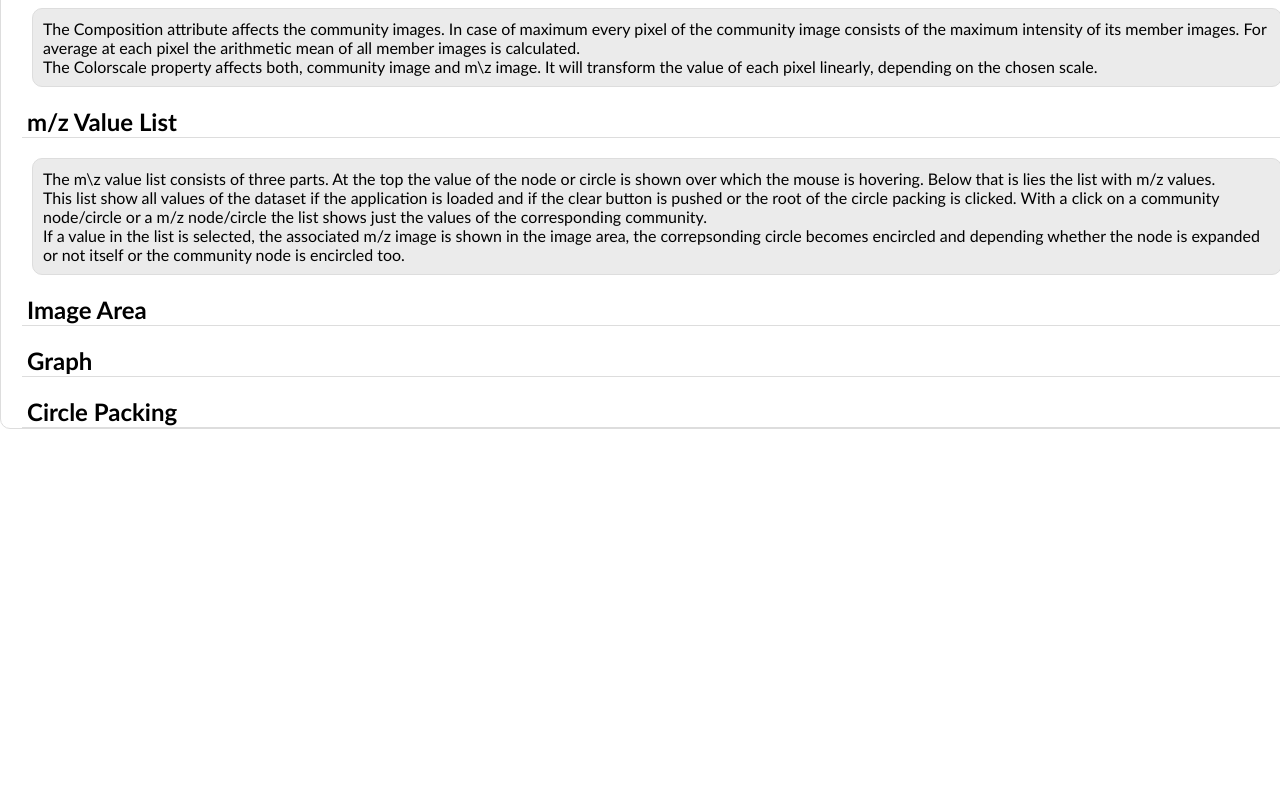
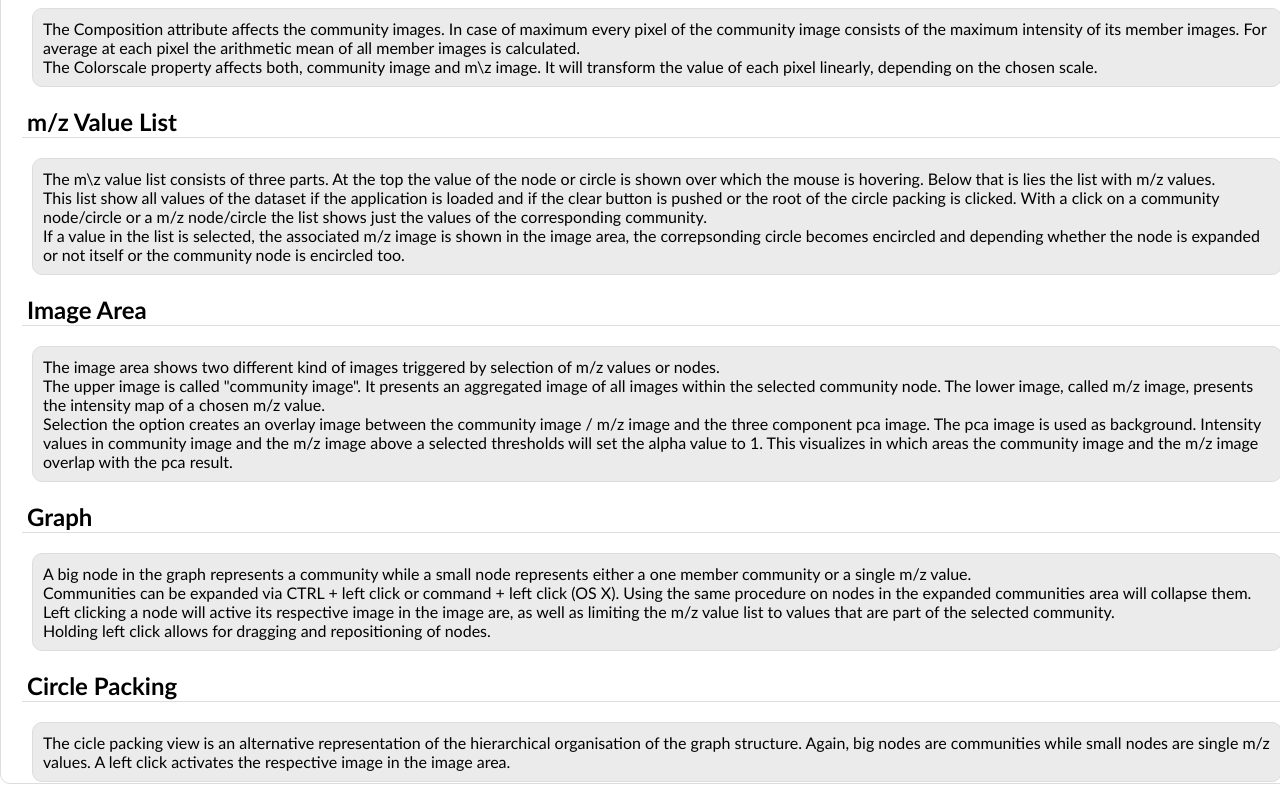
Before and after one commit to Kawue/grine_demo, a plain HTML site: page manual.html in a window 1280 px wide. Shown: the part 761-1561 px from the top of the page. Before the commit the page ends 1206 px from the top, so only its background shows below. Drawn offline with Linux system fonts and the light colour scheme.

Commit message:
- updated manual

```diff
--- a/manual.html
+++ b/manual.html
@@ -44,9 +44,20 @@
 		</p>
 		<h2> Image Area</h2>
 		<hr>
+		<p> The image area shows two different kind of images triggered by selection of m/z values or nodes.<br>
+			The upper image is called "community image". It presents an aggregated image of all images within the selected community node. The lower image, called m/z image, presents the intensity map of a chosen m/z value.<br>
+			Selection the   option creates an overlay image between the community image / m/z image and the three component pca image. The pca image is used as background. Intensity values in community image and the m/z image above a selected thresholds will set the alpha value to 1. This visualizes in which areas the community image and the m/z image overlap with the pca result.
+		</p>
 		<h2> Graph </h2>
 		<hr>
+		<p> A big node in the graph represents a community while a small node represents either a one member community or a single m/z value.<br>
+			Communities can be expanded via CTRL + left click or command + left click (OS X). Using the same procedure on nodes in the expanded communities area will collapse them. <br>
+			Left clicking a node will active its respective image in the image are, as well as limiting the m/z value list to values that are part of the selected community.<br>
+			Holding left click allows for dragging and repositioning of nodes.
+		</p>
 		<h2> Circle Packing </h2>
 		<hr>
+		<p> The cicle packing view is an alternative representation of the hierarchical organisation of the graph structure. Again, big nodes are communities while small nodes are single m/z values. A left click activates the respective image in the image area.
+		</p>
 	</body>
 </html>
```
